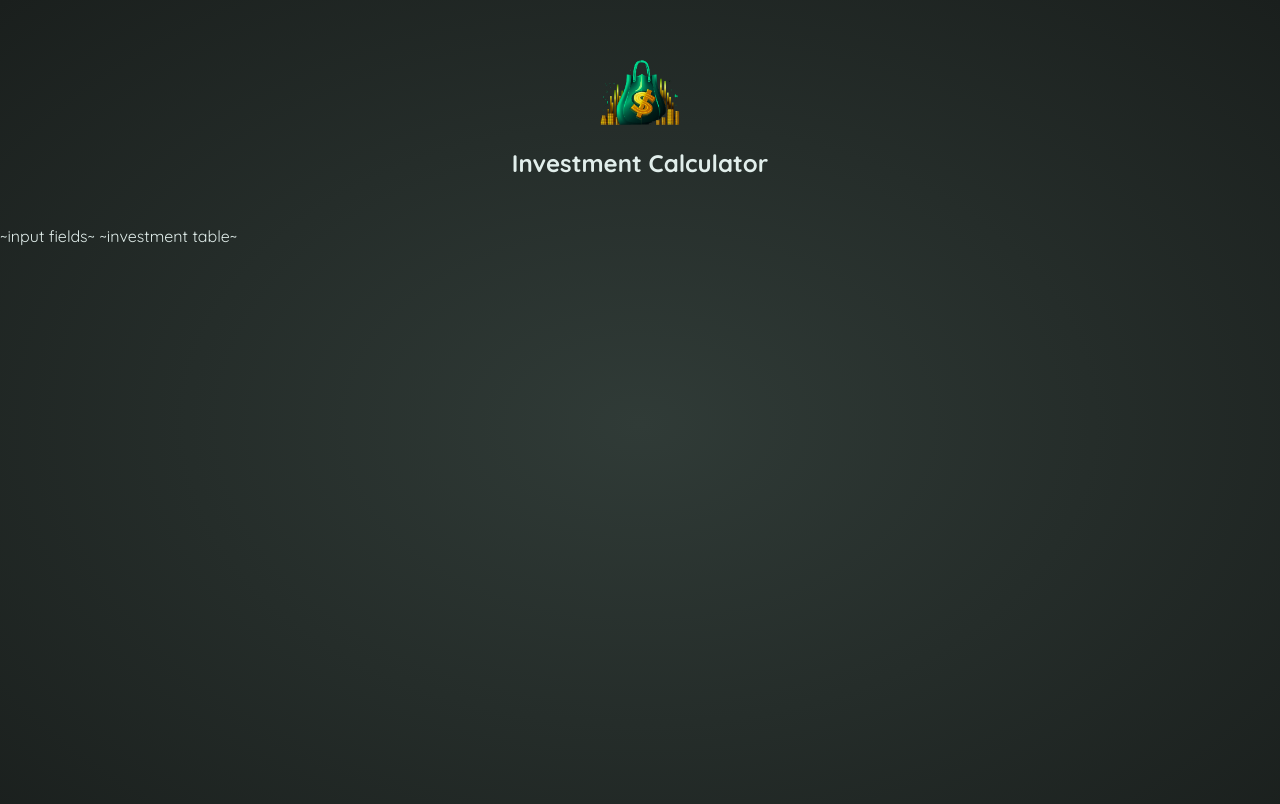
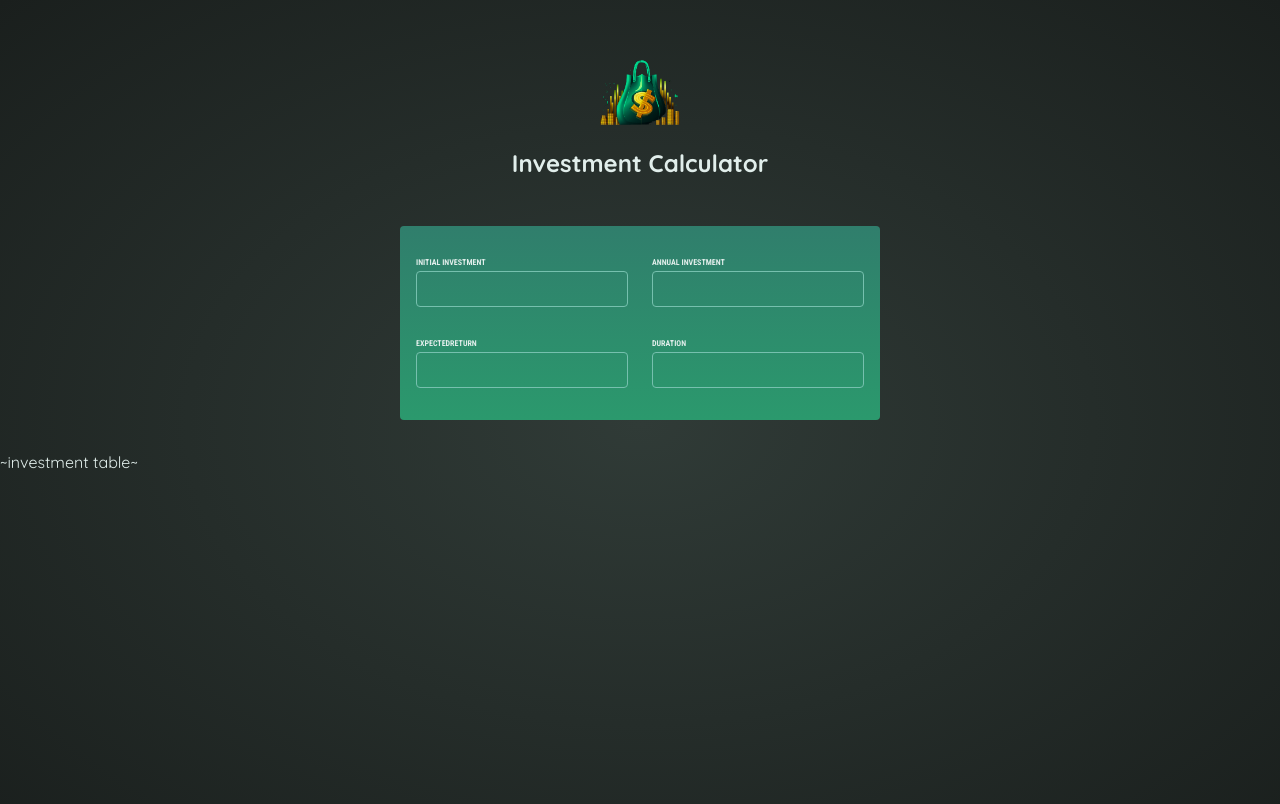
Before and after one commit to YuriSolomon/ReactInvestmentCalculator, a React (Vite) app: page / in a window 1280 px wide. Shown: the top 804 px of the page. Built offline with nearby package versions, Linux system fonts and the light colour scheme.

Commit message:
create Input and Inputs components

```diff
--- a/src/App.jsx
+++ b/src/App.jsx
@@ -1,11 +1,11 @@
-import Header from "./components/Header"
+import Header from "./components/Header";
+import Inputs from "./components/Inputs";
 
 function App() {
   return (
     <div>
       <Header />
-
-      ~input fields~
+      <Inputs />
 
       ~investment table~
     </div>
--- /dev/null
+++ b/src/components/Input.jsx
@@ -0,0 +1,8 @@
+export default function Input({label, value, ...props}) {
+    return (
+        <p>
+            <label>{label}</label>
+            <input type="number" value={value} {...props} />
+        </p>
+    )
+}
--- /dev/null
+++ b/src/components/Inputs.jsx
@@ -0,0 +1,16 @@
+import Input from "./Input"
+
+export default function Inputs() {
+    return (
+        <section id="user-input">
+            <div className="input-group">
+                <Input label='Initial Investment' value={null} required />
+                <Input label='Annual Investment' value={null} required />
+            </div>
+            <div className="input-group">
+                <Input label='ExpectedReturn' value={null} required />
+                <Input label='Duration' value={null} required />
+            </div>
+        </section>
+    )
+}
```
